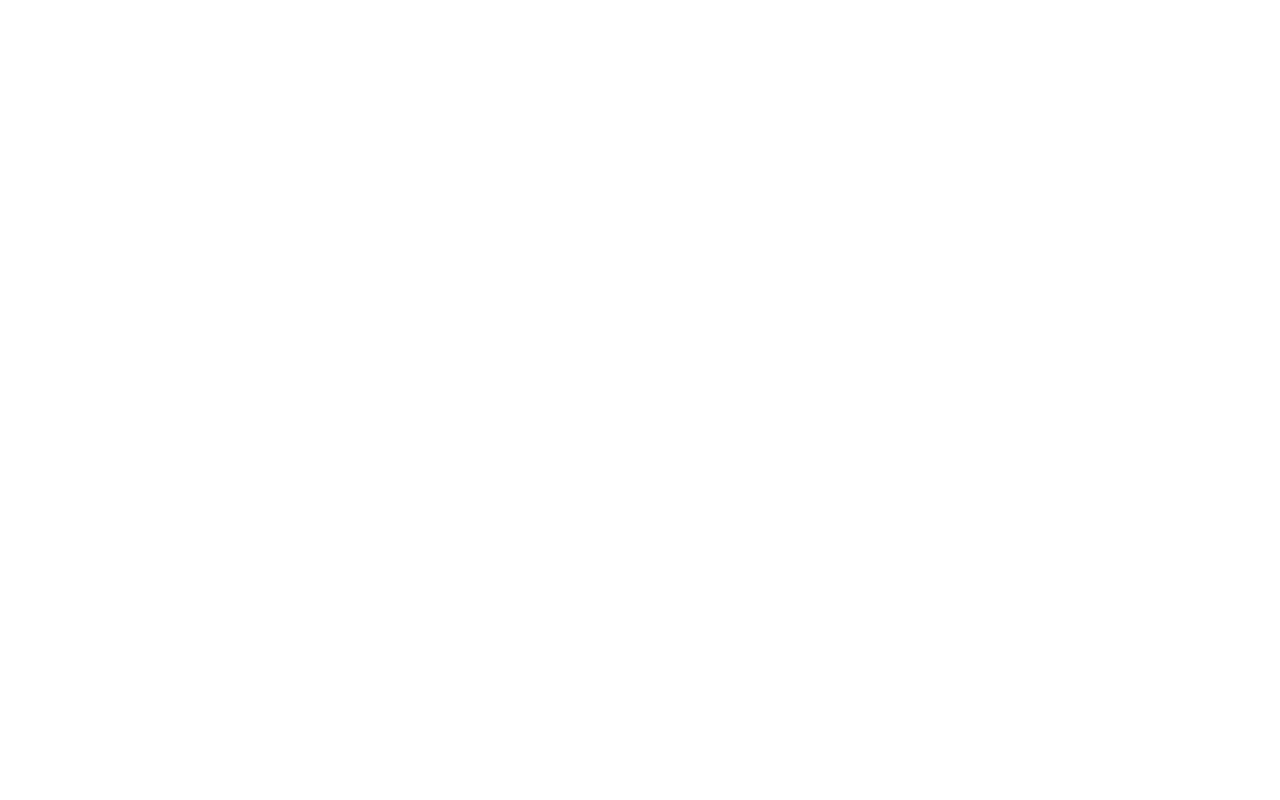
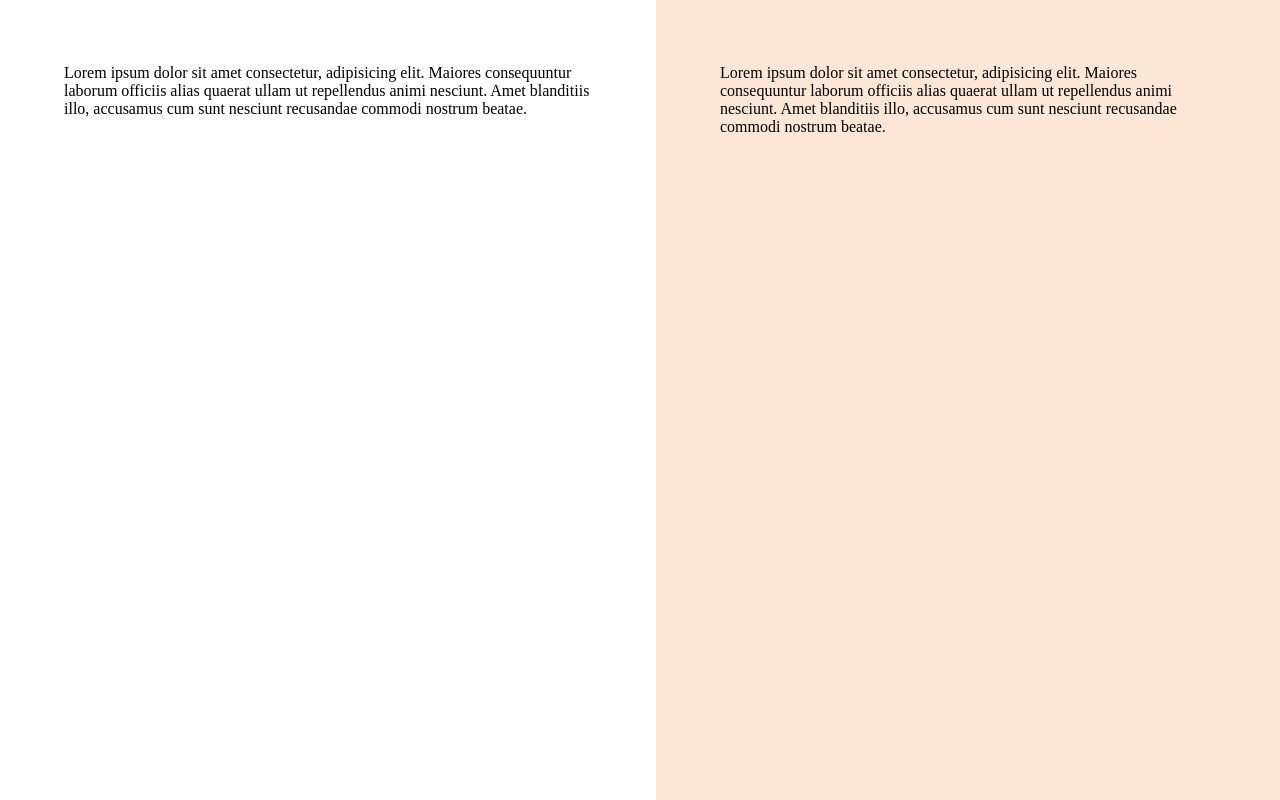
Before and after one commit to Leonekp4/Fundamentos-da-programacao, a plain HTML site: page projetos/formulario-de-matricula/index.html in a window 1280 px wide. Drawn offline with Linux system fonts and the light colour scheme.

Commit message:
layout.css

```diff
--- a/projetos/formulario-de-matricula/index.html
+++ b/projetos/formulario-de-matricula/index.html
@@ -14,6 +14,15 @@
 
 </head>
 <body>
+    <div id="app">
+        <main>
+            <div class="main-container">Lorem ipsum dolor sit amet consectetur, adipisicing elit. Maiores consequuntur laborum officiis alias quaerat ullam ut repellendus animi nesciunt. Amet blanditiis illo, accusamus cum sunt nesciunt recusandae commodi nostrum beatae.</div>
+        </main>
+
+        <aside>
+            <div class="aside-container">Lorem ipsum dolor sit amet consectetur, adipisicing elit. Maiores consequuntur laborum officiis alias quaerat ullam ut repellendus animi nesciunt. Amet blanditiis illo, accusamus cum sunt nesciunt recusandae commodi nostrum beatae.</div>
+        </aside>
+    </div>
 
 </body>
 </html>
--- a/projetos/formulario-de-matricula/styles/global.css
+++ b/projetos/formulario-de-matricula/styles/global.css
@@ -1,3 +1,9 @@
+* {
+    margin: 0;
+    padding: 0;
+    box-sizing: border-box;
+}
+
 :root {
     --font-family: 'Poppins', sans-seri;
     --text: 400 1rem/1.5 var(--font-family);
@@ -15,3 +21,7 @@
     --strock-hightlight: #F3541C;
     --semantic-error: #DC2626;
 }
+
+body {
+    overflow: hidden;
+}
--- a/projetos/formulario-de-matricula/styles/index.css
+++ b/projetos/formulario-de-matricula/styles/index.css
@@ -1 +1,2 @@
 @import url(global.css);
+@import url(layout.css);
--- /dev/null
+++ b/projetos/formulario-de-matricula/styles/layout.css
@@ -0,0 +1,26 @@
+#app {
+    display: grid;
+    grid-template-columns: 51.25% 48.75%;
+
+    height: 100vh;
+    overflow: hidden;
+}
+
+main {
+    overflow: hidden;
+    padding: 4rem;
+
+    & .main-container {
+        max-width: 33rem;
+        margin-left: auto;
+    }
+}
+
+aside {
+    background-color: var(--surface-secondary);
+    padding: 4rem;
+
+    & .aside-container {
+        max-width: 31rem;
+    }
+}
```
